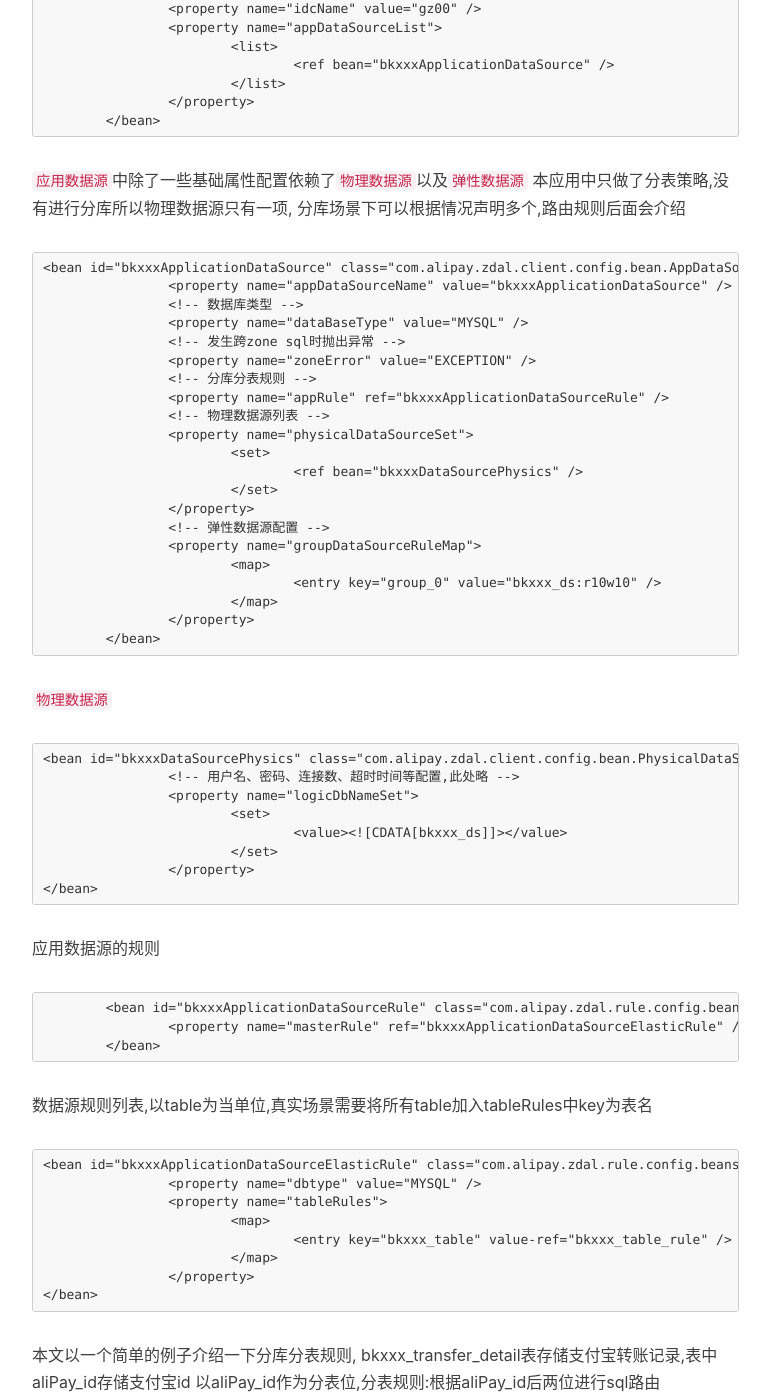
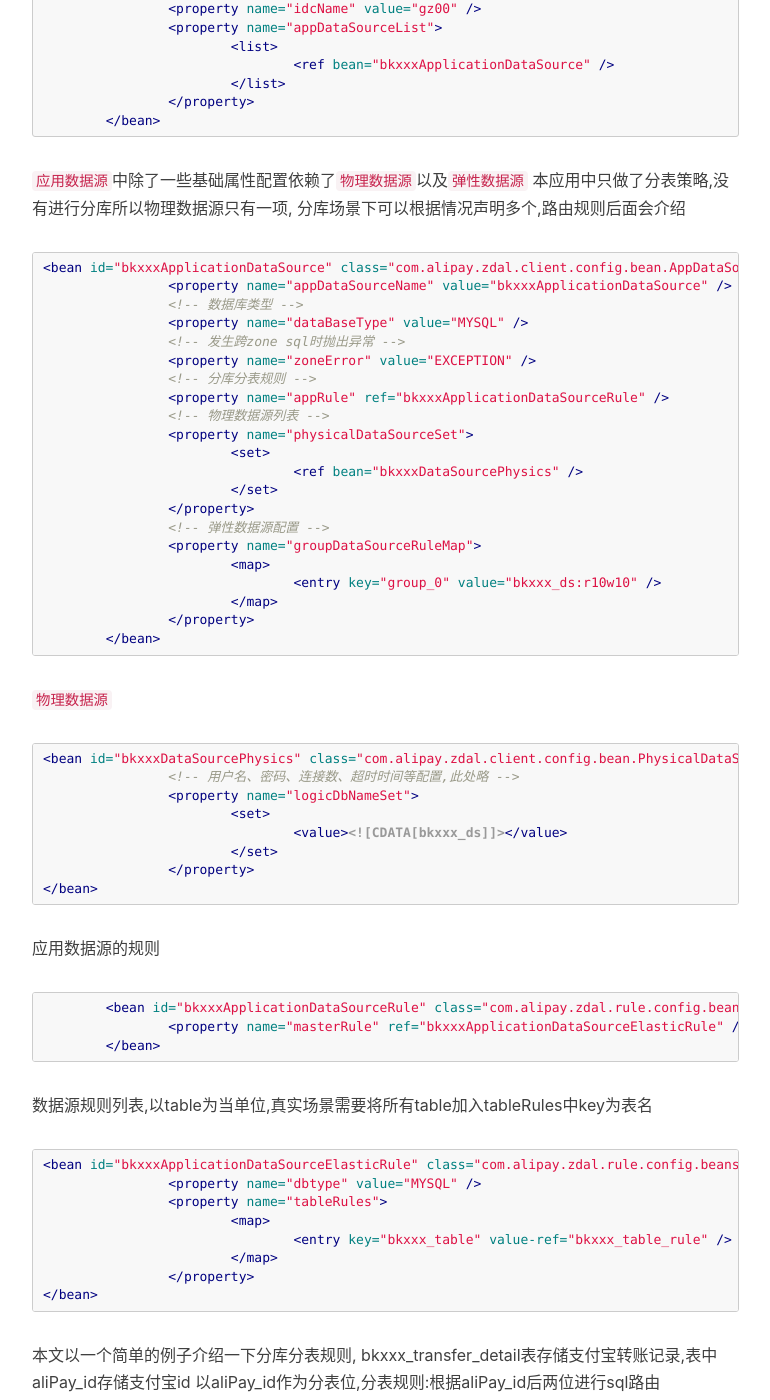
Before and after one commit to DoubleChick/DoubleChick.github.io, a Jekyll site: the page built from _posts/2017-12-10-zdal.markdown, in a window 1280 px wide and 1400 px high, scrolled down 2596 px. Shown: the whole window, without its empty margins (233-1003 px from the left). Built offline with Jekyll 4.4.1, drawn with Linux system fonts in a browser that asks for light colours; nearby versions of some CDN libraries; comment, search, counter and statistics services are not loaded; some of the changed text lies outside the part shown.

Commit message:
Blog4Part10

````diff
--- a/_posts/2017-12-10-zdal.markdown
+++ b/_posts/2017-12-10-zdal.markdown
@@ -56,7 +56,7 @@ ZDAL架构图一览
 
 数据源配置文件内容如下:
 首先声明应用名、环境标识、Zone标识等信息、以及系统的应用数据源列表(可以为多个)
-```XML
+```xml
 	<bean id="bkxxx" class="com.alipay.zdal.client.config.bean.ZdalAppBean">
 		<property name="appName" value="bkxxx" />
 		<property name="dbmode" value="stable" />
@@ -72,7 +72,7 @@ ZDAL架构图一览
 `应用数据源`中除了一些基础属性配置依赖了`物理数据源`以及`弹性数据源`
 本应用中只做了分表策略,没有进行分库所以物理数据源只有一项,
 分库场景下可以根据情况声明多个,路由规则后面会介绍
-```XML
+```xml
 <bean id="bkxxxApplicationDataSource" class="com.alipay.zdal.client.config.bean.AppDataSourceBean">
 		<property name="appDataSourceName" value="bkxxxApplicationDataSource" />
 		<!-- 数据库类型 -->
@@ -97,7 +97,7 @@ ZDAL架构图一览
 ```
 
 `物理数据源`
-```XML
+```xml
 <bean id="bkxxxDataSourcePhysics" class="com.alipay.zdal.client.config.bean.PhysicalDataSourceBean">
 		<!-- 用户名、密码、连接数、超时时间等配置,此处略 -->
 		<property name="logicDbNameSet">
@@ -109,14 +109,14 @@ ZDAL架构图一览
 ```
 
 应用数据源的规则
-```XML
+```xml
 	<bean id="bkxxxApplicationDataSourceRule" class="com.alipay.zdal.rule.config.beans.AppRule" init-method="init">
 		<property name="masterRule" ref="bkxxxApplicationDataSourceElasticRule" />
 	</bean>
 ```
 
 数据源规则列表,以table为当单位,真实场景需要将所有table加入tableRules中key为表名
-```XML
+```xml
 <bean id="bkxxxApplicationDataSourceElasticRule" class="com.alipay.zdal.rule.config.beans.ShardRule">
 		<property name="dbtype" value="MYSQL" />
 		<property name="tableRules">
@@ -132,18 +132,18 @@ bkxxx_transfer_detail表存储支付宝转账记录,表中aliPay_id存储支付
 以aliPay_id作为分表位,分表规则:根据aliPay_id后两位进行sql路由
 
 配置如下
-```XML
+```xml
 <bean id="bkxxx_table_rule" class="com.alipay.zdal.rule.config.beans.TableRule" init-method="init">
 		<property name="logicTableName" value="bkxxx_table" />
 		<property name="tbSuffix">
-			<value><![CDATA[groovyThroughAllDBTableList:def list = [];(0..19).each{ i ->list.add("0"+"${i}".padLeft(3,"0") );}; return list;]]></value>
+			<value><![CDATA[groovyThroughAllDBTableList:def list = [];(0..99).each{ i ->list.add("0"+"${i}".padLeft(3,"0") );}; return list;]]></value>
 		</property>
 		<property name="dbIndexes">
 			<value><![CDATA[bkxxx_ds]]></value>
 		</property>
 		<property name="tbRuleArray">
 			<list>
-				<value><![CDATA[return com.mybank.bkxxx.common.dal.parseTableIndexMethod(业务字段).padLeft(4,"0");]]></value>
+				<value><![CDATA[return 方法全路径.parseTableIndexMethod(#aliPay_id#).padLeft(4,"0");]]></value>
 			</list>
 		</property>
 		<property name="dbRuleList">
````
